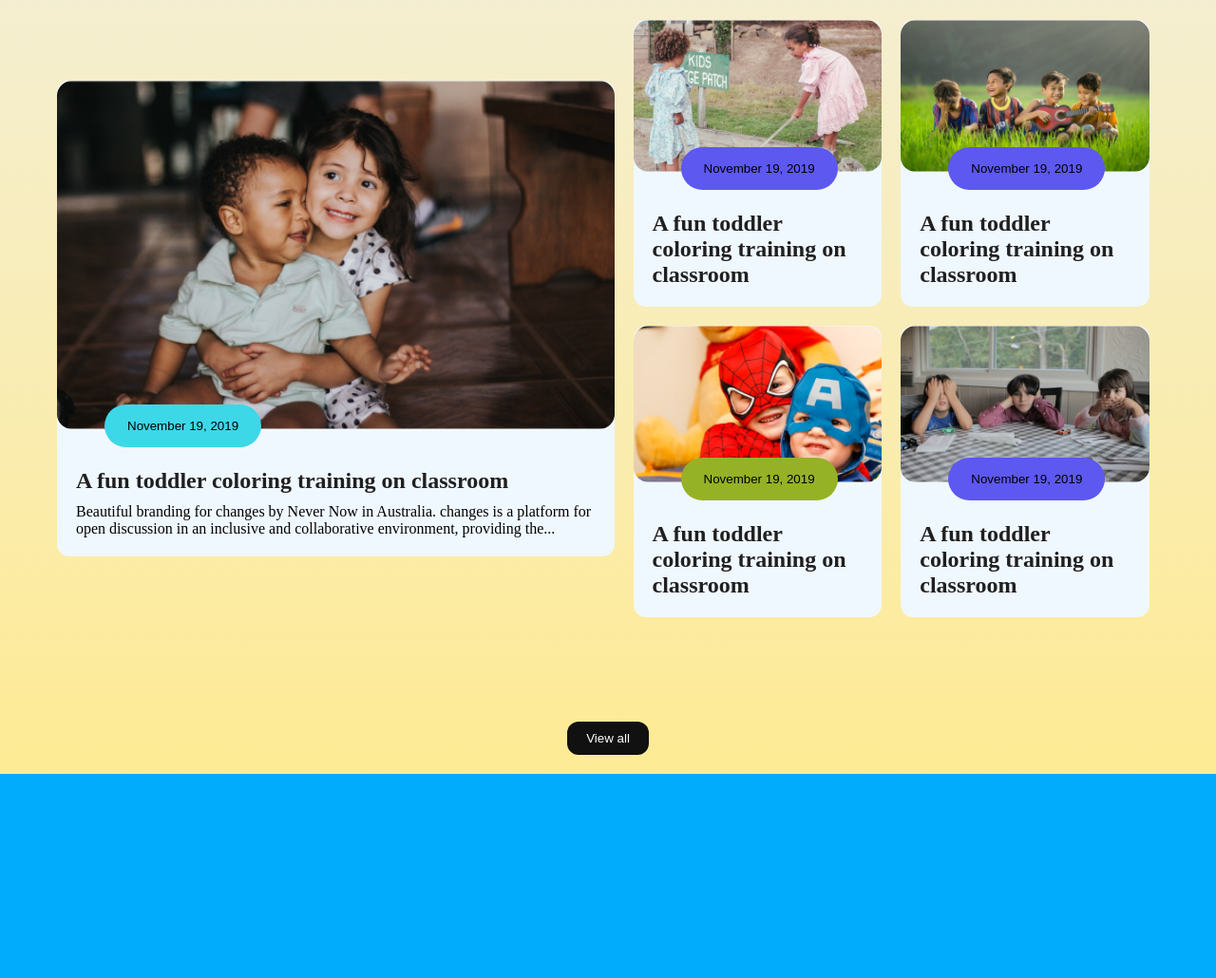
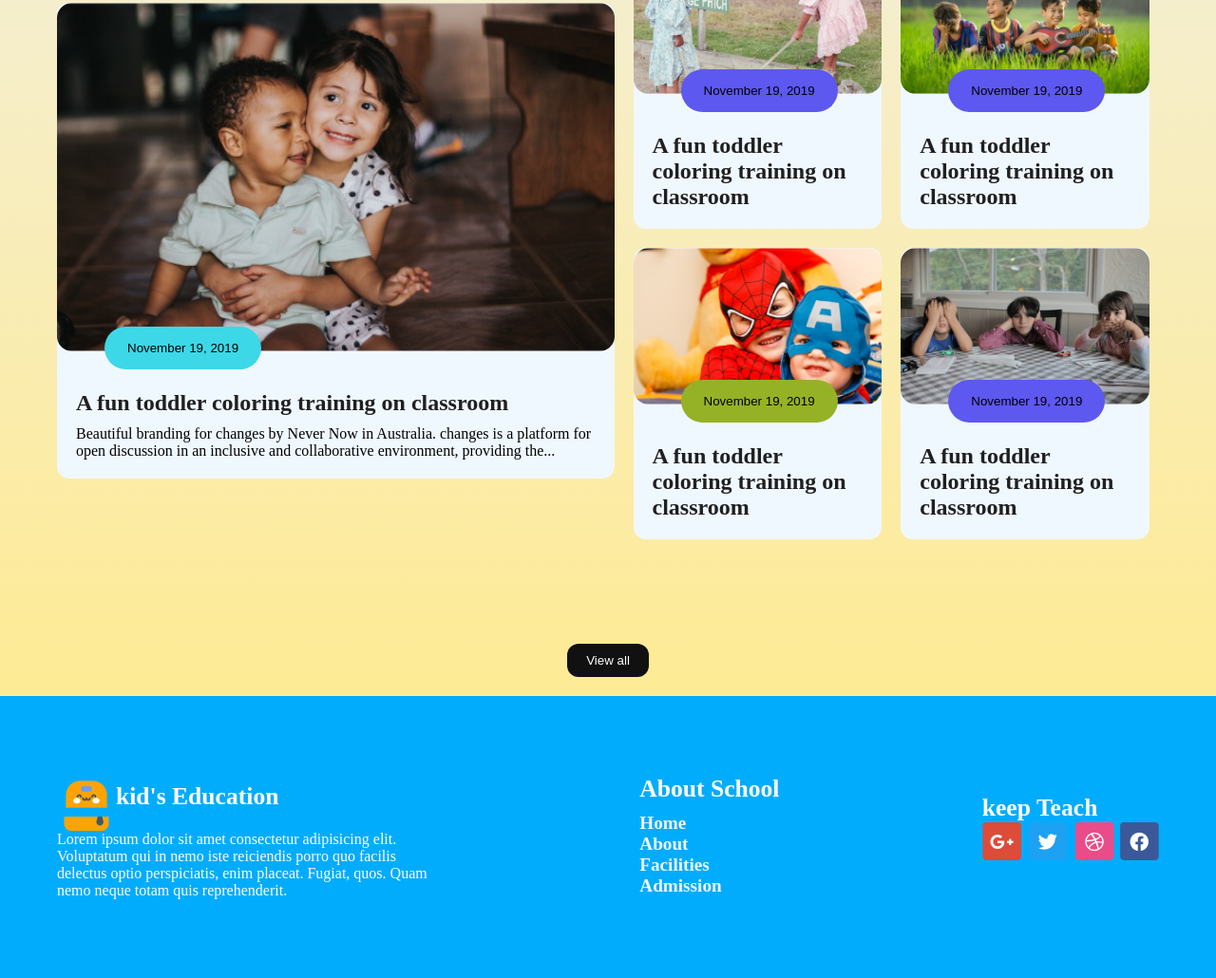
Before and after one commit to payal-hossain7767/assierment-2-btch-11, a plain HTML site: page index.html in a window 1280 px wide. Shown: the part 1563-2593 px from the top of the page at 95% size. Drawn offline with Linux system fonts and the light colour scheme.

Commit message:
6rd commit header section  compiled

```diff
--- a/index.html
+++ b/index.html
@@ -5,7 +5,7 @@
     <meta charset="UTF-8">
     <meta name="viewport" content="width=device-width, initial-scale=1.0">
     <title>kinder garden school</title>
-    <link rel="stylesheet" href="/style/style.css">
+    <link rel="stylesheet" href="style/style.css">
 </head>
 
 <body class="quicksand">
@@ -182,7 +182,7 @@
             <!--  -->
 
         </section>
-        <section >
+        <section>
             <div class="view">
                 <button class="banner-btn2">View all</button>
             </div>
@@ -190,7 +190,39 @@
     </header>
 
     <footer class="bg-color-footer">
+        <section class="footer-container">
+               <!--education-->
+               <div class="container-show">
+                <div class="Education-container">
+                    <img src="./img/logo.png" alt="">
+                    <h3 class="About-school-h">kid's Education</h3>
+                </div>
+                <p>Lorem ipsum dolor sit amet consectetur adipisicing elit. Voluptatum qui in nemo iste reiciendis porro
+                    quo facilis delectus optio perspiciatis, enim placeat. Fugiat, quos. Quam nemo neque totam quis
+                    reprehenderit.</p>
+            </div>
+            <!--about scool  -->
+            <div>
+                <h4 class="About-school-h"> About School</h4>
+                <ul class="list-item1">
+                    <li class="list"><a href="" class=" list-item1 list-primary">Home</a></li>
+                    <li class="list"><a href="" class="list-item1 list-primary">About</a></li>
+                    <li class="list"><a href="" class="list-item1 list-primary"> Facilities</a></li>
+                    <li class="list"><a href="" class="list-item1 list-primary">Admission</a></li>
+                </ul>
 
+            </div>
+            <!-- keep teach -->
+            <div class="About-school-h">
+                <h4 >keep Teach</h4>
+                <div>
+                    <img src="./icons/google+.png" alt="">
+                    <img src="./icons/twitter.png" alt="">
+                    <img src="./icons/dribble.png" alt="">
+                    <img src="./icons/fb.png" alt="">
+                </div>
+            </div>
+        </section>
     </footer>
 
 </body>
--- a/style/style.css
+++ b/style/style.css
@@ -11,6 +11,7 @@
     font-optical-sizing: auto;
 
 }
+
 /*primary css */
 .list {
     list-style: none;
@@ -24,12 +25,13 @@
 
 /* emd primary css */
 .all-background-img {
-    background-image:linear-gradient(rgba(247, 244, 241, 0.377), rgba(221, 221, 212, 0.445), rgba(253, 207, 3, 0.425)), url(../img/bg.png);
+    background-image: linear-gradient(rgba(247, 244, 241, 0.377), rgba(221, 221, 212, 0.445), rgba(253, 207, 3, 0.425)), url(../img/bg.png);
     background-position: center;
-    background-size: cover;
+    background-size: contain;
     background-repeat: no-repeat;
 }
-.background-border-width{
+
+.background-border-width {
     max-width: 1160px;
     margin: 0 auto;
 }
@@ -41,11 +43,13 @@
     align-items: center;
     padding: 10px;
 }
+
 .cutepi-nav {
     display: flex;
     align-items: center;
     gap: 10px;
 }
+
 .cutepi-h {
     color: rgb(17, 17, 17);
     font-size: 2rem;
@@ -216,8 +220,6 @@
 /* arowe section */
 .img-slider {
     text-align: center;
-    margin-bottom: 80px;
-    border-bottom: 2px dashed gray;
 }
 
 .slider1 {
@@ -233,29 +235,33 @@
 }
 
 /* storis-section */
-.our-card{
+.our-card {
     display: flex;
     justify-content: center;
     align-items: center;
     height: auto;
     gap: 10px;
-   margin-bottom: 80px;
+    margin-bottom: 80px;
     flex: 1;
 }
+
 .storis-container {
     background-color: aliceblue;
     border-radius: 13px;
 
 }
+
 .clolor-card {
     padding: 20px;
     display: grid;
     gap: 10px
 }
+
 .stories-img {
     width: 100%;
     border-radius: 16px;
 }
+
 .stories-btn {
     border-radius: 47.93px;
     background: rgb(60, 216, 232);
@@ -263,11 +269,13 @@
     border: none;
     margin-bottom: 12px;
 }
+
 .stories-mar {
     position: relative;
     margin-top: -50px;
     margin-left: 30px;
 }
+
 /*  */
 .contaner-card1 {
     display: grid;
@@ -277,19 +285,23 @@
     margin: 10px;
     gap: 20px;
 }
+
 .storis-container1 {
     background-color: aliceblue;
     border-radius: 13px;
 }
+
 .clolor-card1 {
     padding: 20px;
     display: grid;
     gap: 10px
 }
+
 .stories-img1 {
     width: 100%;
     border-radius: 16px;
 }
+
 .stories-btn2 {
     border-radius: 47.93px;
     background: rgb(93, 88, 240);
@@ -297,6 +309,7 @@
     border: none;
     margin-bottom: 12px;
 }
+
 .stories-btn3 {
     border-radius: 48px;
     background: rgb(149, 178, 38);
@@ -304,21 +317,23 @@
     border: none;
     margin-bottom: 12px;
 }
+
 .stories-mar1 {
     position: relative;
     margin-top: -50px;
     margin-left: 30px;
 }
-/* footer setion */
-.bg-color-footer{
+
+.bg-color-footer {
     background-color: rgb(1, 172, 253);
     color: white;
     height: 500px;
 }
-.view{
+
+.view {
     display: flex;
     justify-content: center;
- }
+}
 
 .banner-btn2 {
     margin: 20px;
@@ -327,6 +342,38 @@
     border: none;
     border-radius: 12px;
     color: rgb(255, 255, 255);
+}
+
+/* footer setion */
+
+.list-item1 {
+    color: aliceblue;
+}
+
+.container-show {
+    width: 400px;
+    margin: 80px 0;
+}
+
+.Education-container {
+    display: flex;
+    /* justify-content: center; */
+    align-items: center;
+}
+
+.footer-container {
+    max-width: 1160px;
+    margin: 0 auto;
+    display: flex;
+    justify-content: space-between;
+    align-items: center;
+}
+
+.About-school-h {
+    color: rgb(255, 255, 255);
+    font-size: 1.6rem;
+    font-weight: 700;
+    margin-bottom: 10px;
 }
 
 
@@ -444,6 +491,7 @@
 
         display: none;
     }
+
     .contaner-card1 {
         margin: 10px;
     }
```
Lines whose indentation alone changed are shown as unchanged.
